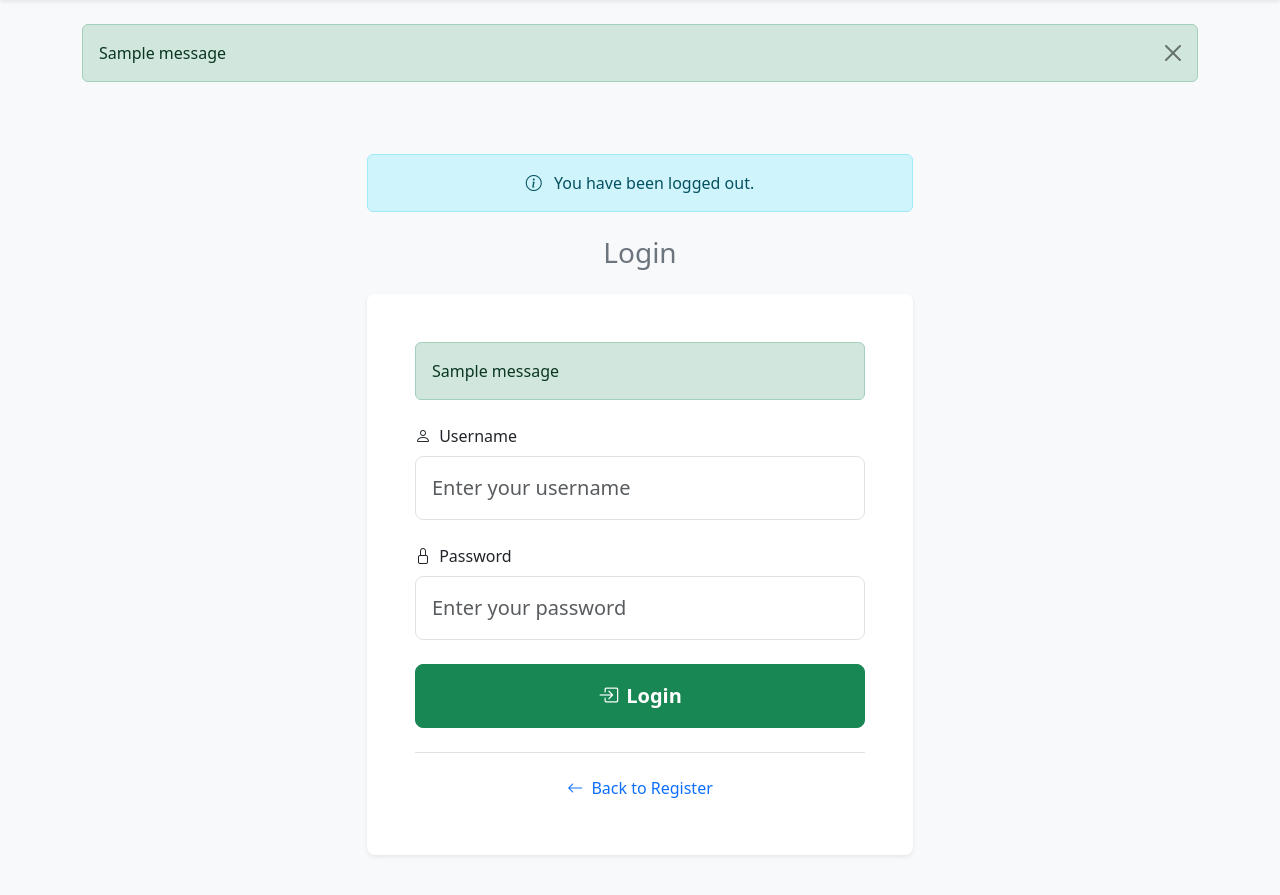
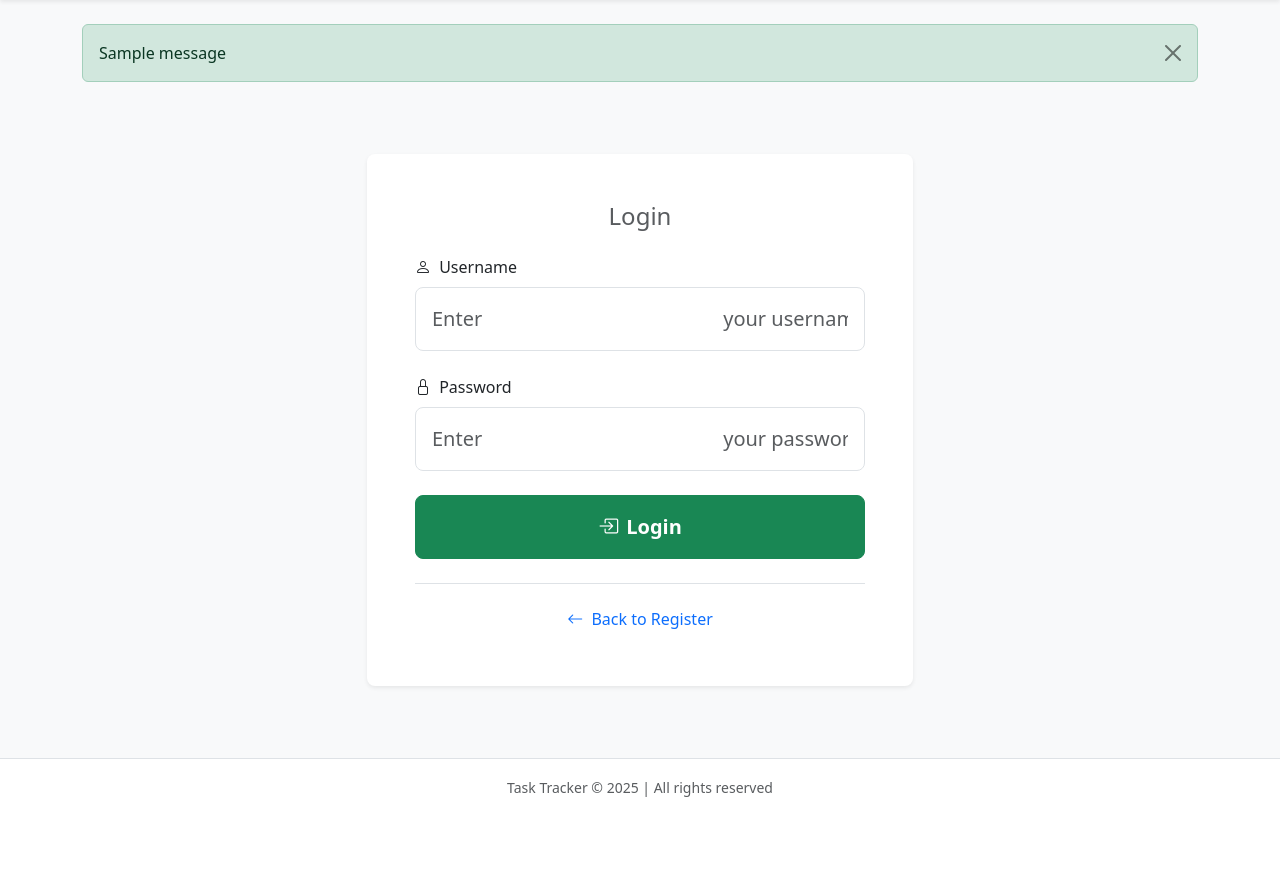
Before and after one commit to svladimir1010/Task-Tracker, a Flask app: page /login in a window 1280 px wide. Shown: the part 56-951 px from the top of the page. After the commit the page ends 853 px from the top, so only its background shows below. Run offline with Flask 3, Linux system fonts and the light colour scheme; tables that the repository leaves empty hold one stand-in row (values such as "Sample post"); one stand-in notice (Sample message) is shown.

Commit message:
Fix styles

```diff
--- a/app/templates/edit_task.html
+++ b/app/templates/edit_task.html
@@ -7,8 +7,7 @@
 	<div class="col-12 col-md-8 col-lg-6">
 		<div class="card border-0 shadow-sm rounded-3 overflow-hidden">
 			<div class="card-body p-4 p-md-5">
-				<!--                <h2 class="mb-4 text-center fw-bold">Edit Task</h2>-->
-				<h2 class="h3 text-center fw-normal text-secondary">Edit Task</h2>
+				<h3 class=" text-center fw-normal text-secondary mb-4">Edit Task</h3>
 				{% with messages = get_flashed_messages(with_categories=true) %}
 				{% if messages %}
 				{% for category, message in messages %}
@@ -44,7 +43,7 @@
 							<i class="bi bi-text-paragraph me-1"></i> Description
 						</label>
 						{{ form.description(class="form-control form-control-lg py-2 py-md-3", id="description",
-						placeholder="Enter task description", rows="4") }}
+						placeholder="Enter task description", rows="2") }}
 						{% if form.description.errors %}
 						<div class="text-danger small mt-1">
 							{% for error in form.description.errors %}
--- a/app/templates/login.html
+++ b/app/templates/login.html
@@ -5,30 +5,13 @@
 {% block content %}
 <div class="row justify-content-center py-5">
 	<div class="col-12 col-md-8 col-lg-6">
-        <!-- Заголовок и сообщение -->
-        <div class="text-center mb-4">
-            <div class="alert alert-info mb-4">
-                <i class="bi bi-info-circle me-2"></i> You have been logged out.
-            </div>
-
-            <h2 class="h3 fw-normal text-secondary">Login</h2>
-        </div>
 
 		<!-- Форма входа -->
 		<div class="card border-0 shadow-sm rounded-3 overflow-hidden">
 			<div class="card-body p-4 p-md-5">
-                {# Выводим flash-сообщения #}
-                {% with messages = get_flashed_messages(with_categories=true) %}
-                    {% if messages %}
-                        {% for category, message in messages %}
-                            <div class="alert alert-{{ category }} mb-4">
-                                {{ message }}
-                            </div>
-                        {% endfor %}
-                    {% endif %}
-                {% endwith %}
 
 				<form method="POST" id="login-form">
+					<h2 class="h4 text-muted text-center fw-normal mb-4">Login</h2>
 					{{ form.hidden_tag() }}
 
 					<!-- Поле Username -->
@@ -36,7 +19,8 @@
 						<label for="username" class="form-label fw-medium mb-2 text-dark">
 							<i class="bi bi-person me-1"></i> Username
 						</label>
-                        {{ form.username(class="form-control form-control-lg py-3", id="username", placeholder="Enter your username") }}
+						{{ form.username(class="form-control form-control-lg py-3", id="username", placeholder="Enter
+						your username") }}
 						{% if form.username.errors %}
 						<div class="text-danger small mt-1">
 							{% for error in form.username.errors %}
@@ -51,7 +35,8 @@
 						<label for="password" class="form-label fw-medium mb-2 text-dark">
 							<i class="bi bi-lock me-1"></i> Password
 						</label>
-                        {{ form.password(class="form-control form-control-lg py-3", id="password", placeholder="Enter your password") }}
+						{{ form.password(class="form-control form-control-lg py-3", id="password", placeholder="Enter
+						your password") }}
 						{% if form.password.errors %}
 						<div class="text-danger small mt-1">
 							{% for error in form.password.errors %}
--- a/app/templates/stats.html
+++ b/app/templates/stats.html
@@ -1,7 +1,7 @@
 {% extends "base.html" %}
 {% block title %}Add Task{%endblock%}
 {% block content %}
- <h2 class="h3 text-center fw-normal text-secondary">Statistics</h2>
+<h2 class="h3 text-center fw-normal text-secondary mb-4">Statistics</h2>
 {% set total = stats['Not Started'] + stats['In Progress'] + stats['Completed'] %}
 {% if total > 0 %}
 <div class="mb-3">
```
Also changed, not shown: app/templates/add_task.html (+7 -4 lines), app/templates/base.html (+6 -3 lines), app/templates/index.html (+6 -4 lines), app/templates/register.html (+12 -9 lines), 1 other file. Lines whose indentation alone changed are shown as unchanged.
